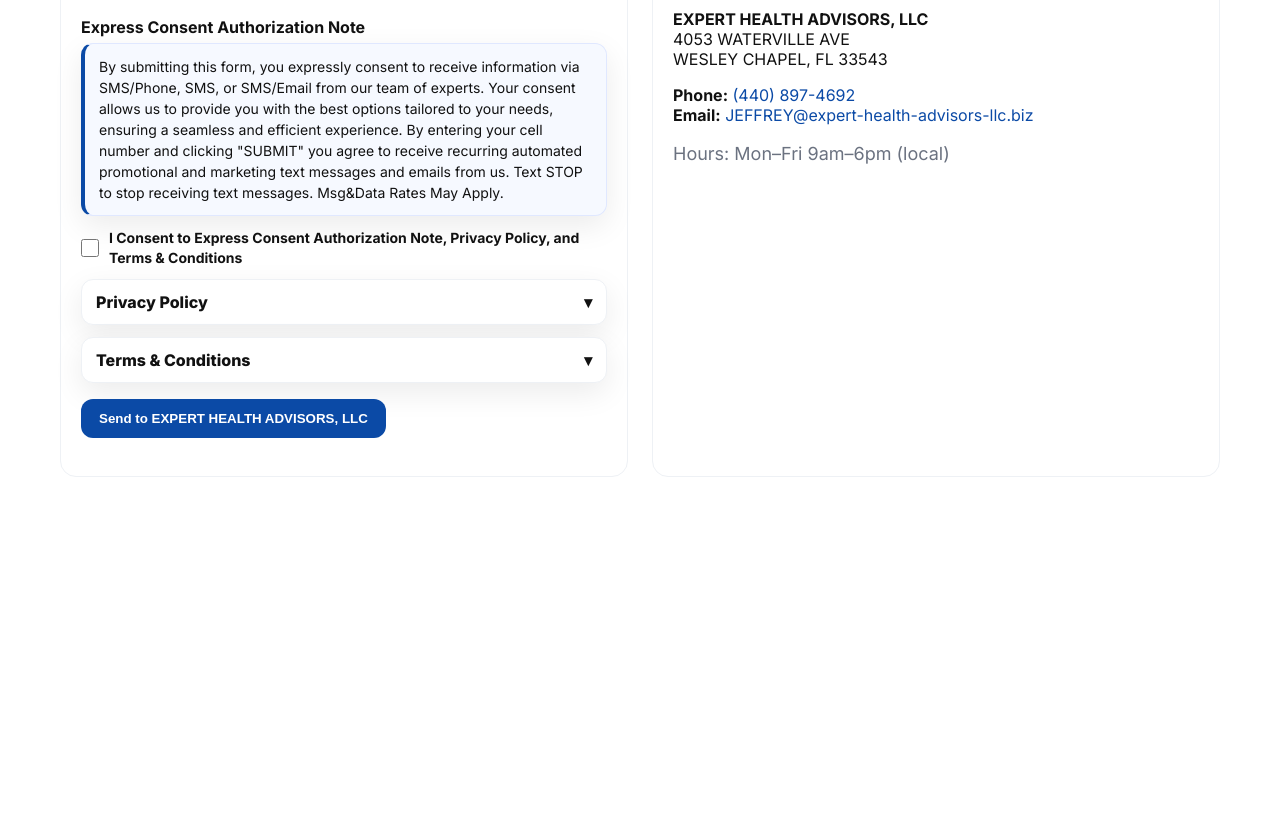
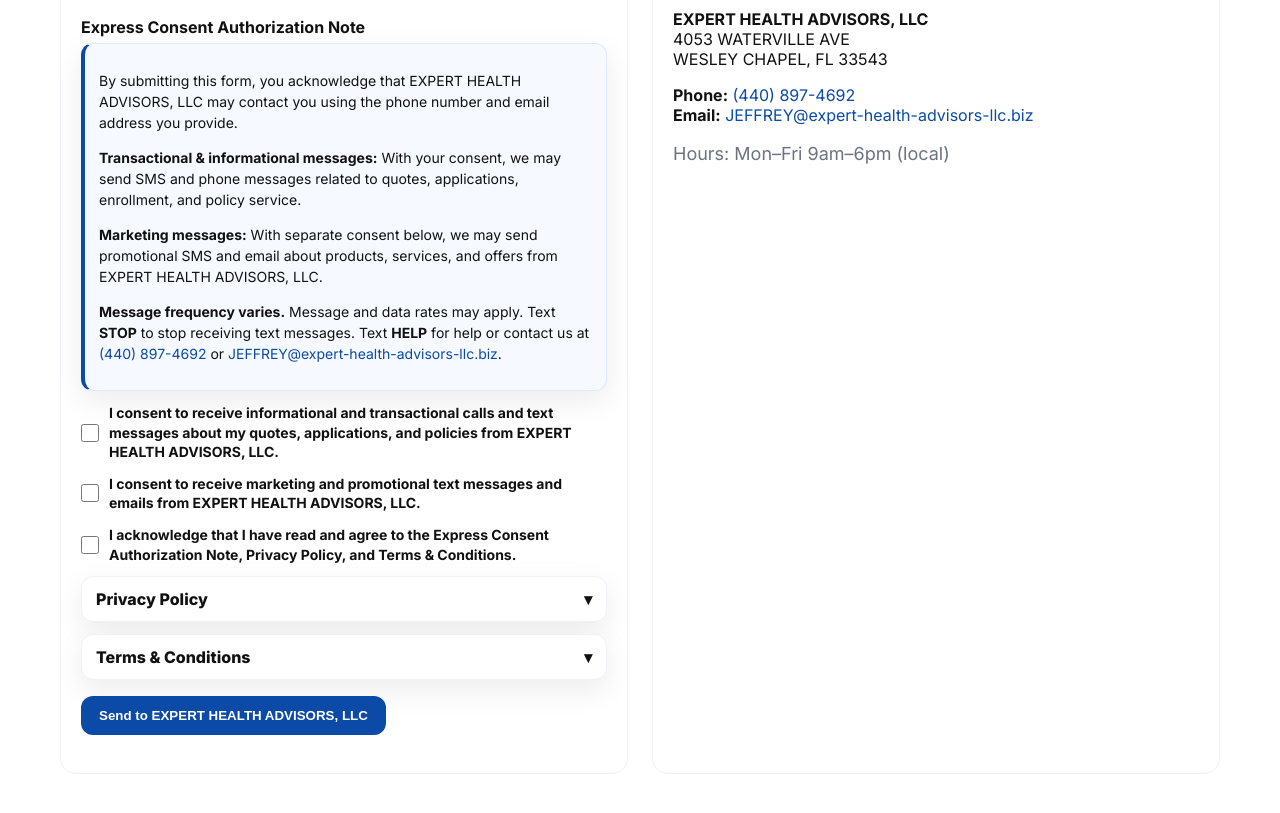
Before and after one commit to still62bronzes/expert-health-advisors-llc.biz, a plain HTML site: page index.html in a window 1280 px wide. Shown: the part 4017-4830 px from the top of the page. Before the commit the page ends 4662 px from the top, so only its background shows below. Drawn offline with Linux system fonts and the light colour scheme.

Commit message:
Update index.html - Express Consent Authorization

```diff
--- a/index.html
+++ b/index.html
@@ -486,15 +486,79 @@
             <textarea id="message" name="message" rows="5" placeholder="Tell us about your needs…"></textarea>
           </div>
 
-          <!-- Express Consent Authorization (required) -->
+          <!-- Express Consent Authorization -->
 <div class="legal-sections" style="margin-top:16px">
   <h4>Express Consent Authorization Note</h4>
   <div id="express-consent-note" class="consent-card">
-              By submitting this form, you expressly consent to receive information via SMS/Phone, SMS, or SMS/Email from our team of experts. Your consent allows us to provide you with the best options tailored to your needs, ensuring a seamless and efficient experience. By entering your cell number and clicking "SUBMIT" you agree to receive recurring automated promotional and marketing text messages and emails from us. Text STOP to stop receiving text messages. Msg&Data Rates May Apply.
+    <p>
+      By submitting this form, you acknowledge that EXPERT HEALTH ADVISORS, LLC may contact you
+      using the phone number and email address you provide.
+    </p>
+    <p>
+      <strong>Transactional &amp; informational messages:</strong> With your consent, we may send
+      SMS and phone messages related to quotes, applications, enrollment, and policy service.
+    </p>
+    <p>
+      <strong>Marketing messages:</strong> With separate consent below, we may send promotional
+      SMS and email about products, services, and offers from EXPERT HEALTH ADVISORS, LLC.
+    </p>
+    <p>
+      <strong>Message frequency varies.</strong> Message and data rates may apply.
+      Text <strong>STOP</strong> to stop receiving text messages.
+      Text <strong>HELP</strong> for help or contact us at
+      <a href="tel:(440) 897-4692">(440) 897-4692</a> or
+      <a href="mailto:JEFFREY@expert-health-advisors-llc.biz">JEFFREY@expert-health-advisors-llc.biz</a>.
+    </p>
   </div>
+
+  <!-- Separate opt-in checkboxes -->
   <div class="consent-line">
-            <input type="checkbox" id="consent" name="consent" required aria-describedby="express-consent-note">
-            <label for="consent"><b>I Consent to Express Consent Authorization Note, Privacy Policy, and Terms & Conditions</b></label>
+    <input
+      type="checkbox"
+      id="consent-transactional"
+      name="consent_transactional"
+      required
+      aria-describedby="express-consent-note"
+    >
+    <label for="consent-transactional">
+      <strong>
+        I consent to receive informational and transactional calls and text messages
+        about my quotes, applications, and policies from EXPERT HEALTH ADVISORS, LLC.
+      </strong>
+    </label>
+  </div>
+
+  <div class="consent-line">
+    <input
+      type="checkbox"
+      id="consent-marketing"
+      name="consent_marketing"
+      required
+      aria-describedby="express-consent-note"
+    >
+    <label for="consent-marketing">
+      <strong>
+        I consent to receive marketing and promotional text messages and emails
+        from EXPERT HEALTH ADVISORS, LLC.
+      </strong>
+    </label>
+  </div>
+
+  <!-- Legal acceptance -->
+  <div class="consent-line">
+    <input
+      type="checkbox"
+      id="consent-terms"
+      name="consent_terms"
+      required
+      aria-describedby="privacy-policy-copy terms-conditions-copy"
+    >
+    <label for="consent-terms">
+      <strong>
+        I acknowledge that I have read and agree to the Express Consent Authorization Note,
+        Privacy Policy, and Terms &amp; Conditions.
+      </strong>
+    </label>
   </div>
 
             <!-- Privacy Policy dropdown -->
```
Lines whose indentation alone changed are shown as unchanged.
